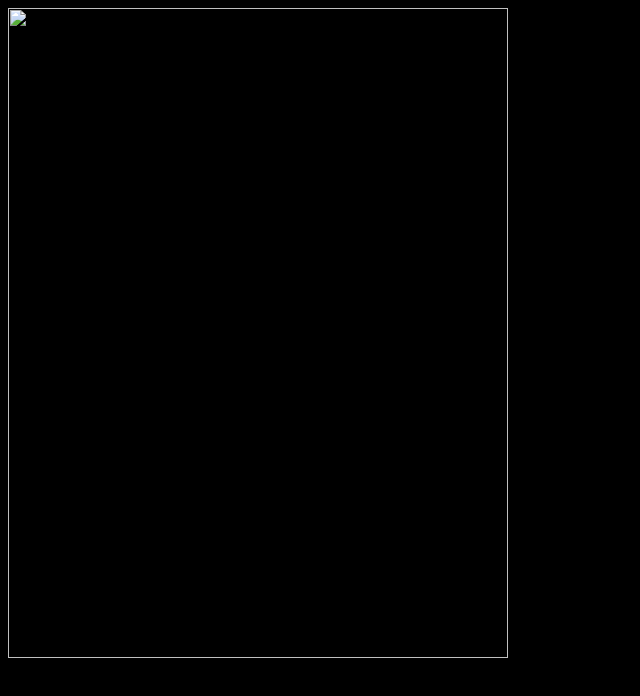
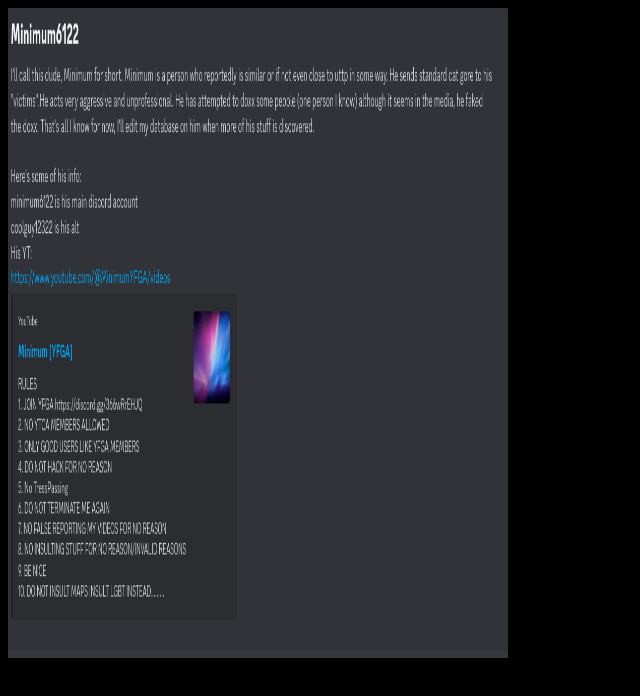
Before and after one commit to ThirdGearDev/AOT, a website: page database.html in a window 1280 px wide. Shown: the whole page, without its empty margins (0-640 px from the left). Drawn offline with Linux system fonts and the light colour scheme.

Commit message:
Update database.html

```diff
--- a/database.html
+++ b/database.html
@@ -3,6 +3,6 @@
   <link rel="stylesheet" href="styles.css">
   <meta name ="description" content="This is the database page of the Anti Online Terrorist Group">
   <meta name ="keywords" content="AOT database,">
-  <img src ="/Minimum's Database.png" screen height="650" screen width="500">
+  <img src ="database.png" screen height="650" screen width="500">
 
 </html>
```
